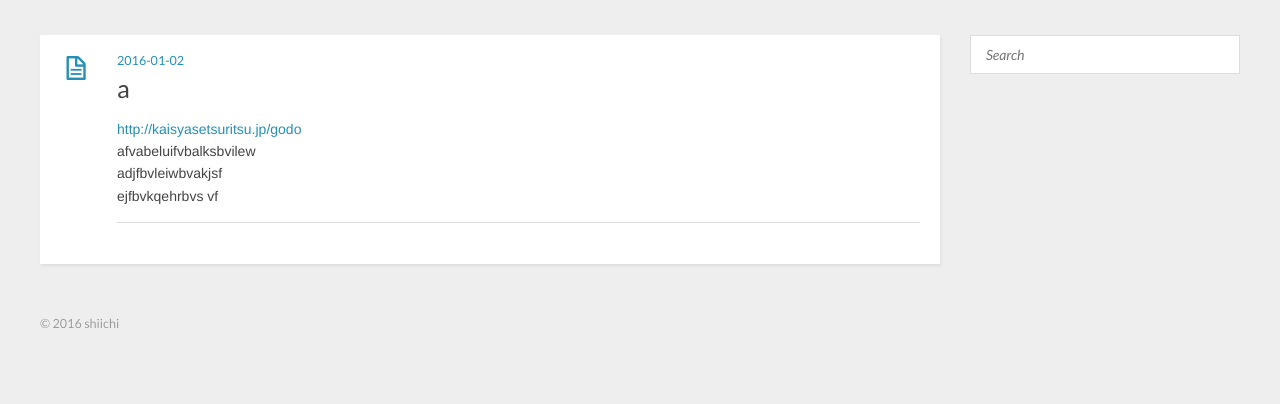
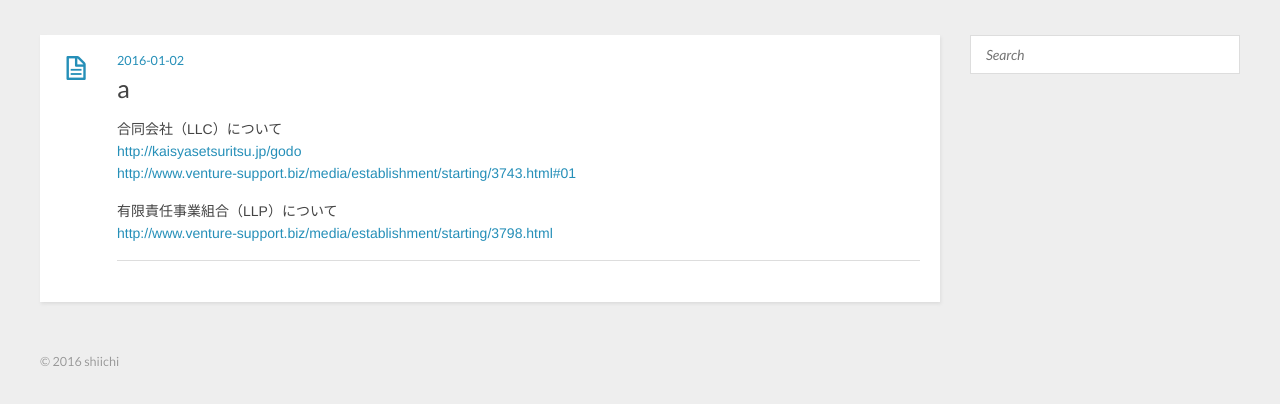
Before and after one commit to shiichi/blog, a plain HTML site: page index.html in a window 1280 px wide. Shown: the part 110-514 px from the top of the page. Drawn offline with nearby package versions, Linux system fonts and the light colour scheme.

Commit message:
Site updated: 2016-01-02 16:27:17

```diff
--- a/index.html
+++ b/index.html
@@ -59,7 +59,8 @@
     </header>
     <div class="entry">
 
-        <p><a href="http://kaisyasetsuritsu.jp/godo" target="_blank" rel="external">http://kaisyasetsuritsu.jp/godo</a><br>afvabeluifvbalksbvilew<br>adjfbvleiwbvakjsf<br>ejfbvkqehrbvs vf</p>
+        <p>合同会社（LLC）について<br><a href="http://kaisyasetsuritsu.jp/godo" target="_blank" rel="external">http://kaisyasetsuritsu.jp/godo</a><br><a href="http://www.venture-support.biz/media/establishment/starting/3743.html#01" target="_blank" rel="external">http://www.venture-support.biz/media/establishment/starting/3743.html#01</a></p>
+<p>有限責任事業組合（LLP）について<br><a href="http://www.venture-support.biz/media/establishment/starting/3798.html" target="_blank" rel="external">http://www.venture-support.biz/media/establishment/starting/3798.html</a></p>
 
 
     </div>
```
Also changed, not shown: 2016/01/02/a/index.html (+4 -2 lines).
